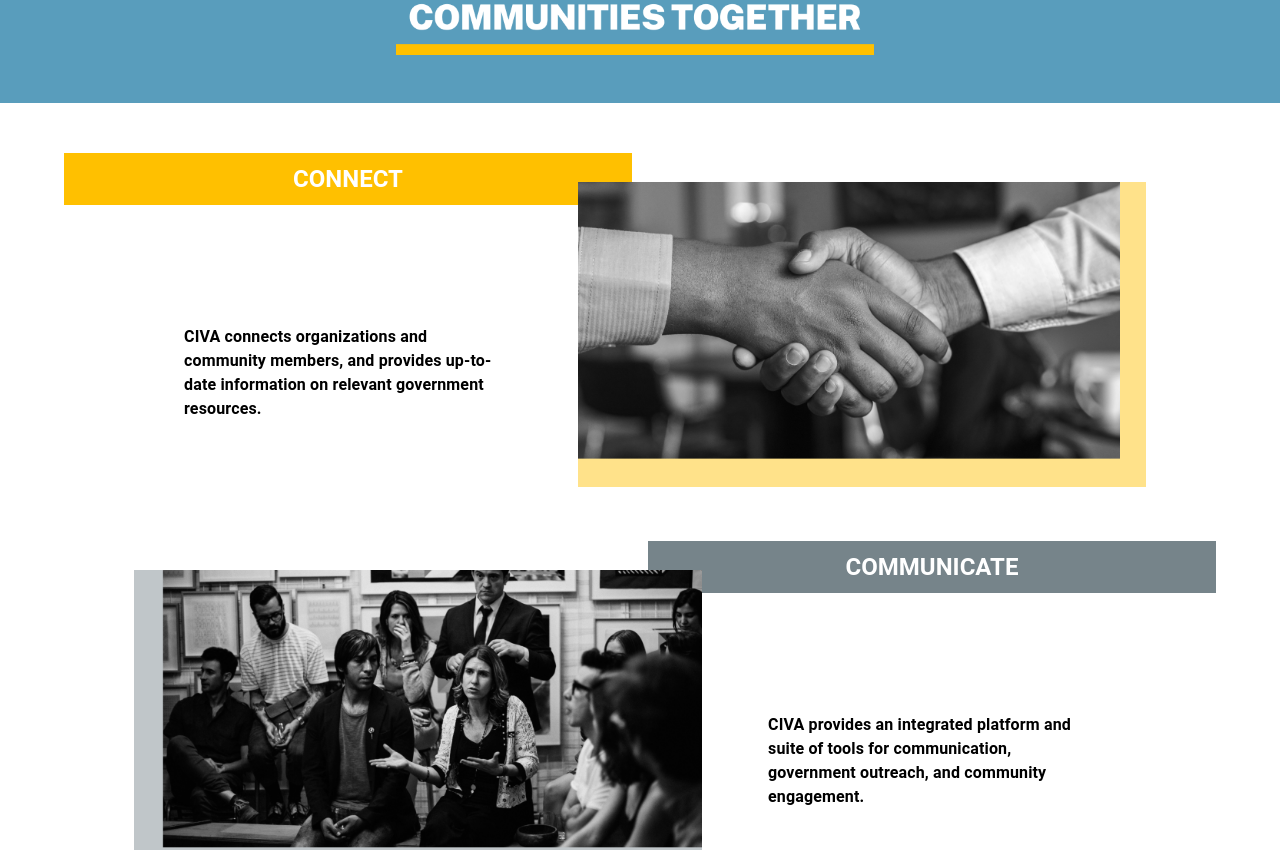
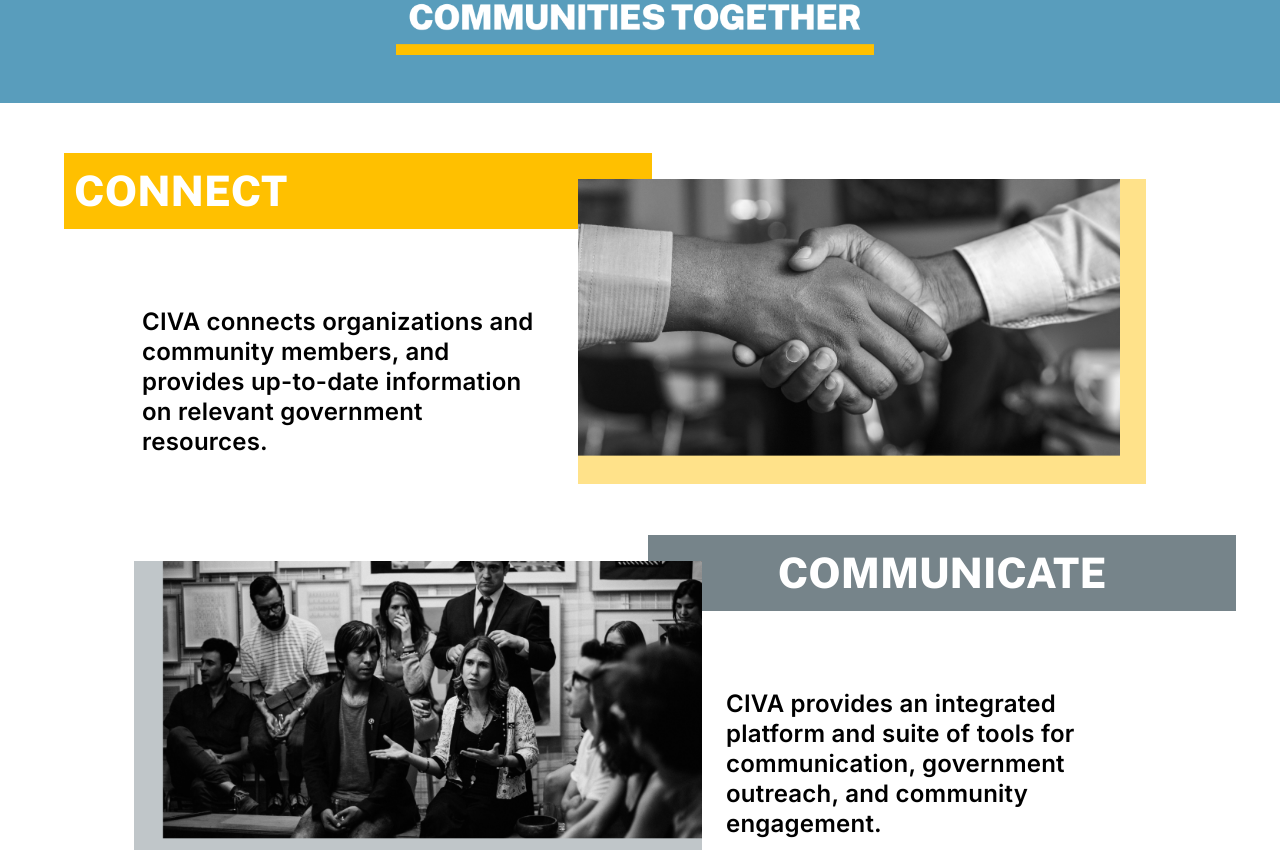
Before and after one commit to UXlySoftware/civa-website, a React (Create React App) app: page /product in a window 1280 px wide. Shown: the part 900-1750 px from the top of the page. Built offline with nearby package versions, Linux system fonts and the light colour scheme.

Commit message:
jira tasks 2

```diff
--- a/src/components/Footer.tsx
+++ b/src/components/Footer.tsx
@@ -1,16 +1,23 @@
-import React from "react";
+import React, { useEffect } from "react";
+import { useLocation, useNavigate } from "react-router-dom";
+// @mui
 import { Typography } from "@mui/material";
 import { Box } from "@mui/system";
+// assets
 import logo from "../assets/logoFooter.png";
 import facebookIcon from "../assets/socialmedia/facebook.svg";
 import twitterIcon from "../assets/socialmedia/twitter.svg";
 import instagramIcon from "../assets/socialmedia/instagram.svg";
 import linkedinIcon from "../assets/socialmedia/linkedin.svg";
 import youtubeIcon from "../assets/socialmedia/youtube.svg";
-import { useNavigate } from "react-router-dom";
 
 const Footer = () => {
+  const { pathname } = useLocation();
   const navigate = useNavigate();
+  useEffect(() => {
+    window.scrollTo(0, 0);
+  }, [pathname]);
+
   return (
     <Box sx={styles.footer}>
       <Box sx={styles.footerWrapper}>
--- a/src/components/OurMission.tsx
+++ b/src/components/OurMission.tsx
@@ -69,18 +69,21 @@ const MissionAndBios = () => {
             <Typography variant="subtitle1" sx={styles.cardSubtitle}>
               Co-Founder and CEO
             </Typography>
+
+            <Box sx={{ borderLeft: "12px solid #2E86AB" }}>
               <Typography variant="body1" sx={styles.cardBody}>
                 With an extensive background in public sector leadership as well
                 as program and grants management, Akeem is celebrated for his
                 global contributions to community development, notably with the
-              Peace Corps in Albania and with the Organization for Security and
-              Co-operation in Europe.
+                Peace Corps in Albania and with the Organization for Security
+                and Co-operation in Europe.
               </Typography>
               <Typography variant="body1" sx={styles.cardBody}>
                 As a leader, he is deeply committed to innovation and using
                 technology to spur social change.
               </Typography>
-            <Typography variant="body1" sx={styles.cardBody}>
+            </Box>
+            <Typography variant="body1" sx={styles.listSubheading}>
               Akeem’s experience in this arena includes:
             </Typography>
             <List>
@@ -95,7 +98,7 @@ const MissionAndBios = () => {
                   <ListItemIcon sx={styles.listItemIcon}>
                     <SquareIcon />
                   </ListItemIcon>
-                  <ListItemText primary={text} />
+                  <ListItemText primary={text} sx={styles.listItemText} />
                 </ListItem>
               ))}
             </List>
@@ -116,17 +119,19 @@ const MissionAndBios = () => {
             <Typography variant="subtitle1" sx={styles.cardSubtitle}>
               Co-Founder and CEO
             </Typography>
+            <Box sx={{ borderLeft: "12px solid #2E86AB" }}>
               <Typography variant="body1" sx={styles.cardBody}>
                 Jermaine brings a wealth of experience in organizational
-              development and technical analysis to CIVA. Leveraging his public
-              and private sector expertise, he is pivotal in shaping the
-              operational strategies that drive CIVA’s mission forward.
+                development and technical analysis to CIVA. Leveraging his
+                public and private sector expertise, he is pivotal in shaping
+                the operational strategies that drive CIVA’s mission forward.{" "}
               </Typography>
-            <Typography variant="body1" sx={styles.cardBody}>
+            </Box>
+            <Typography variant="body1" sx={styles.listSubheading}>
+              <br />
+              <br />
               Jermaine’s experience bringing organizations and communities
               together includes:
-              <br />
-              <br />
             </Typography>
             <List>
               {[
@@ -156,7 +161,7 @@ const styles = {
     mt: { xl: 10, lg: 10, md: 7, xs: 75 },
     px: 2,
     height: {
-      xl: "400vh",
+      xl: "408vh",
       lg: "505vh",
       md: "230vh",
       sm: "175vh",
@@ -241,7 +246,7 @@ const styles = {
       lg: "270px auto 109px auto",
       md: "270px auto 49px auto",
       sm: "0 auto 45px auto",
-      xs: "200px auto 45px auto",
+      xs: "220px auto 45px auto",
     },
     textAlign: "center",
   },
@@ -273,7 +278,7 @@ const styles = {
       sm: "40px",
       xs: "40px",
     },
-    gap: { xl: 12, lg: 12, md: 12, sm: 11, xs: 124 },
+    gap: { xl: 12, lg: 12, md: 12, sm: 11, xs: 114 },
     marginTop: { sm: "200px", md: "0px", xs: 0 },
   },
   founderCard: {
@@ -314,6 +319,7 @@ const styles = {
     marginTop: "-70px", // Move the image upwards
     position: "relative",
     zIndex: 10,
+    marginBottom: "2px",
   },
   founderImageJermaine: {
     width: {
@@ -324,7 +330,7 @@ const styles = {
       xs: "272px",
     },
     height: {
-      xl: "537px",
+      xl: "539px",
       lg: "537px",
       md: "325px",
       sm: "325px",
@@ -333,6 +339,7 @@ const styles = {
     marginTop: "-70px", // Move the image upwards
     position: "relative",
     zIndex: 10,
+    marginBottom: "2px",
     marginLeft: { xl: 26, lg: 26, md: 14, sm: 12, xs: 12 },
   },
   cardContent: {
@@ -340,15 +347,55 @@ const styles = {
     pt: 8,
   },
   cardTitle: {
-    fontWeight: 700,
+    fontFamily: "Public Sans",
+    fontWeight: 900,
+    fontSize: { xl: "42px", lg: "42px", md: "24px", sm: "24px", xs: "24px" },
+    lineHeight: { xl: "41px", lg: "41px", md: "25px", sm: "25px", xs: "25px" },
     mt: 2,
   },
   cardSubtitle: {
     fontWeight: 400,
+    fontFamily: "Public Sans",
+    fontSize: { xl: "32px", lg: "32px", md: "32px", sm: "20px", xs: "20px" },
     mb: 2,
   },
   cardBody: {
+    fontFamily: "Inter",
+    fontWeight: 500,
+    fontSize: { xl: "20px", lg: "20px", md: "12px", sm: "12px", xs: "12px" },
+    marginLeft: 2.5,
     mb: 2,
+  },
+  listSubheading: {
+    fontFamily: "Inter",
+    fontWeight: 900,
+    fontSize: { xl: "20px", lg: "20px", md: "12px", sm: "12px" },
+  },
+  listItemText: {
+    fontFamily: "Inter",
+    fontWeight: 500,
+    fontSize: { xl: "20px", lg: "20px", md: "12px", sm: "12px", xs: "12px" },
+  },
+  sideBorder: {
+    "&::before": {
+      content: '""',
+      position: "absolute",
+      left: {
+        xl: "27px",
+        lg: "0px",
+        md: "0px",
+        sm: "0px",
+        xs: "0px",
+      },
+      height: {
+        xl: "318px",
+        lg: "478px",
+        md: "318px",
+        xs: "116px",
+      },
+      width: "16px",
+      backgroundColor: "#FFC000",
+    },
   },
   listItemIcon: {
     color: "#FFC000",
--- a/src/components/OurTeam.tsx
+++ b/src/components/OurTeam.tsx
@@ -132,10 +132,10 @@ const TeamSection = () => {
           />
           <Box sx={styles.infoBoxMolly}>
             <Typography variant="body1" sx={styles.positionText}>
-              Community Engagement Associate{" "}
+              Community Engagement Associate
             </Typography>
             <Typography variant="h6" sx={styles.nameText}>
-              Molly Sweet{" "}
+              MOLLY SWEET{" "}
             </Typography>
           </Box>
         </Box>
@@ -186,7 +186,7 @@ const styles = {
     flexDirection: { xs: "column", md: "row" },
     justifyContent: "center",
     alignItems: "center",
-    gap: { xl: 65, lg: 30, md: 30 },
+    gap: { xl: 65, lg: 30, md: 30, sm: 3, xs: 3 },
   },
   teamMemberBox: {
     position: "relative",
@@ -249,12 +249,12 @@ const styles = {
   positionText: {
     fontWeight: 400,
     fontFamily: "Public Sans",
-    fontSize: { xl: "23px", lg: "23px", md: "13.3px" },
-    lineHeight: { xl: "27px", lg: "27px", md: "15.63px" },
+    fontSize: { xl: "23px", lg: "23px", md: "13.3px", xs: "13px" },
+    lineHeight: { xl: "27px", lg: "27px", md: "13.63px" },
   },
   nameText: {
     fontWeight: 800,
-    fontSize: { xl: "32px", lg: "32px", md: "18px" },
+    fontSize: { xl: "32px", lg: "32px", md: "18px", xs: "18px" },
     fontFamily: "Public Sans",
     lineHeight: { xl: "37px", lg: "37px", md: "21px" },
   },
--- a/src/components/ProductPage.tsx
+++ b/src/components/ProductPage.tsx
@@ -47,10 +47,21 @@ const ProductPage: React.FC = () => {
       {/* Third section */}
       <Container maxWidth="lg">
         {/* Connect */}
-        <Box sx={styles.section} id="connect">
+        <Box sx={{ ...styles.section, textAlign: "left" }} id="connect">
           <Grid container spacing={2} alignItems="center">
             <Grid item xs={12} md={6} sx={styles.titleDescription}>
-              <Box sx={styles.connect}>
+              <Box
+                sx={{
+                  ...styles.connect,
+                  paddingLefT: {
+                    xl: "100px",
+                    lg: "100px",
+                    md: "100px",
+                    sm: "100px",
+                    xs: "0px",
+                  },
+                }}
+              >
                 <Typography variant="h5" sx={styles.sectionHeader}>
                   CONNECT
                 </Typography>
@@ -218,19 +229,24 @@ const styles = {
     },
   },
   sectionHeader: {
+    fontFamily: "Public Sans",
+    fontWeight: 800,
+    fontSize: { xl: "42px", lg: "42px", md: "24px", sm: "24px", xs: "24px" },
     color: "#FFF",
-    fontWeight: "bold",
   },
   sectionDescription: {
     padding: {
       xs: "10px",
       sm: "20px",
       md: "30px",
-      lg: "120px",
-      xl: "120px",
+      lg: "78px",
+      xl: "78px",
     },
     textAlign: "left",
-    fontWeight: "700",
+    fontFamily: "Inter",
+    fontWeight: 600,
+    fontSize: { xl: "24px", lg: "24px", md: "16px", sm: "16px", xs: "16px" },
+    lineHeight: { xl: "30px", lg: "30px", md: "20px", sm: "20px", xs: "20px" },
   },
   sectionContent: {
     padding: "10px",
@@ -296,14 +312,17 @@ const styles = {
   connect: {
     backgroundColor: "#FFC000",
     padding: "10px",
+    width: { xl: "100%", lg: "100%", md: "95%", sm: "85%", xs: "90%" },
   },
   communicate: {
     backgroundColor: "#76848A",
     padding: "10px",
+    width: { xl: "100%", lg: "100%", md: "95%", sm: "85%", xs: "90%" },
   },
   collaborate: {
     backgroundColor: "#2E86AB",
     padding: "10px",
+    width: { xl: "100%", lg: "100%", md: "95%", sm: "85%", xs: "90%" },
   },
   // Fourth section
   fourthSection: {
```
Also changed, not shown: 14 other files (tests, documents, lock files or other folders). Lines whose indentation alone changed are shown as unchanged.
